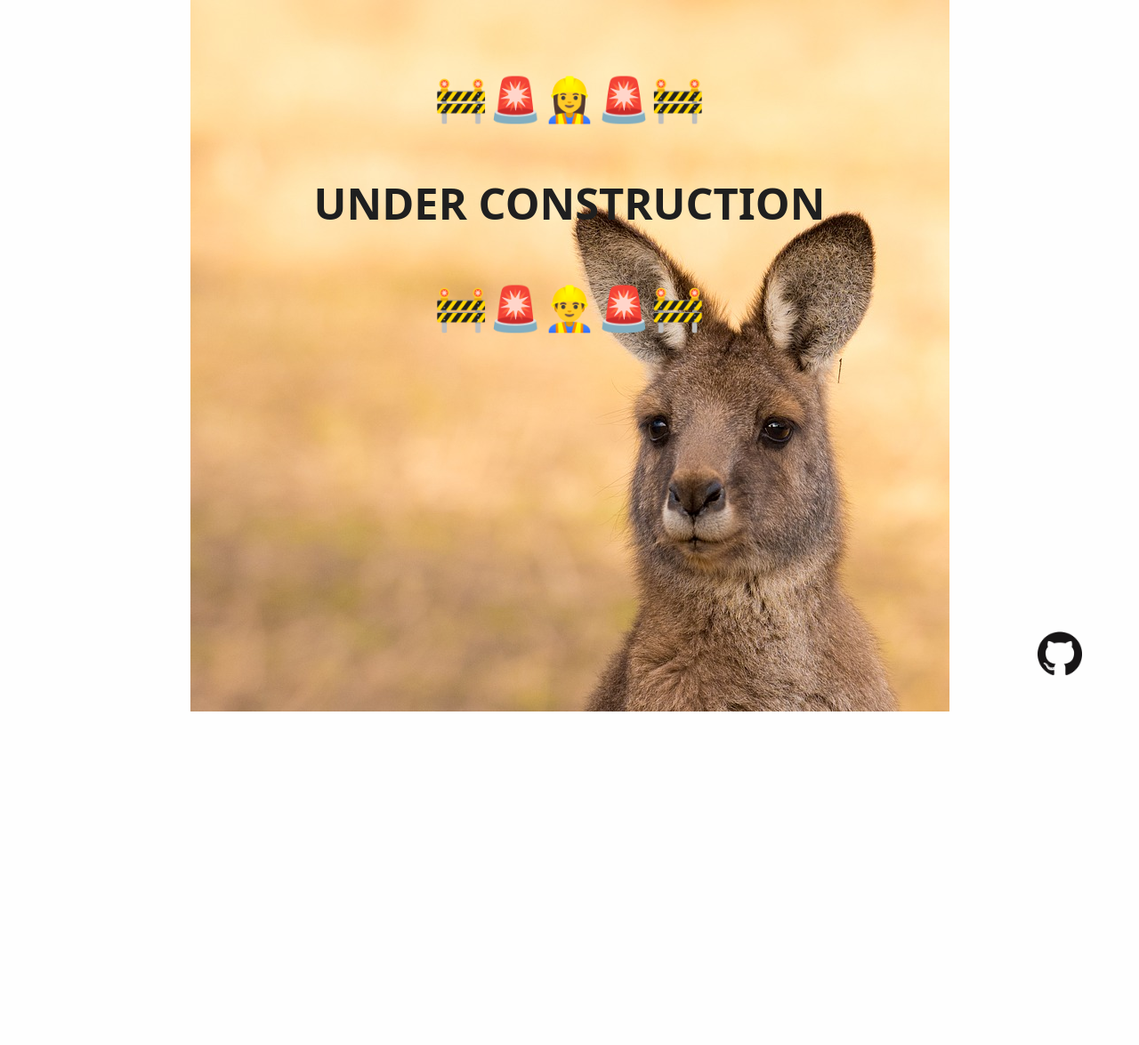
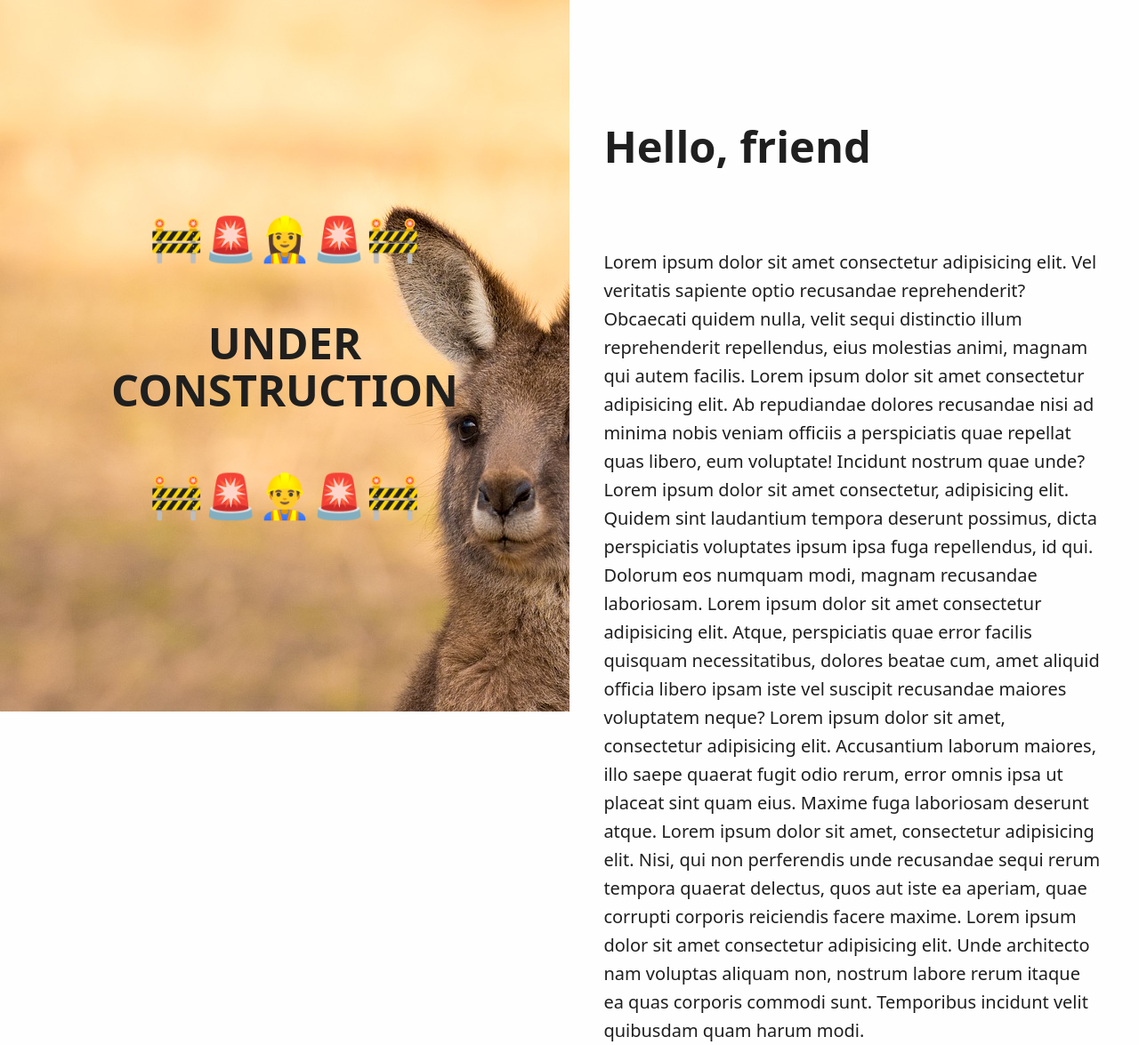
Before and after one commit to jakobkg/ja.kob.codes, a Flask app: template templates/landingpage.html in a window 1280 px wide. Shown: the whole page at 89% size. Before the commit the page ends 800 px from the top, so only its background shows below. Run offline with Flask 2, Linux system fonts and the light colour scheme; the template is opened without the code that fills it, so the values that code supplies are empty.

Commit message:
Add basic styling

```diff
--- /dev/null
+++ b/static/css/landingpage.css
@@ -0,0 +1,41 @@
+body {
+    height: 100vh;
+}
+
+.container {
+    height: 100%;
+    max-width: none;
+    margin:0;
+    display: flex;
+    justify-content: flex-end;
+    align-items: center;
+}
+
+.wrapper {
+    width: 50%;
+    padding: 3%;
+}
+
+.static-wrapper {
+    position: fixed;
+    display: flex;
+    right: 50%;
+    height: 100%;
+    background-image: url("../img/roo.jpg");
+    align-items: center;
+    justify-content: center;
+    text-align: center;
+}
+
+.scroll-wrapper {
+    position: absolute;
+    right: 0%;
+    height: 100%;
+    display: flex;
+    flex-direction: column;
+}
+
+.scroll-wrapper::-webkit-scrollbar {
+    display: none;
+    margin-right: 5%;
+}
--- a/templates/landingpage.html
+++ b/templates/landingpage.html
@@ -4,35 +4,37 @@
     <title>ja.kob.codes</title>
     <meta name="viewport" content="width=device-width, initial-scale=1.0">
     <link rel="stylesheet" href="{{ url_for('static', filename='css/main.css') }}">
-
-    <style>
-      .container {
-        text-align: center;
-      }
-
-      .container img {
-        position: absolute;
-        right: 5%;
-        bottom: 5%;
-        width: 50px;
-        height: 50px;
-}
-
-      body {
-        background-image: url("{{ url_for('static', filename='img/roo.jpg') }}");
-        background-repeat: no-repeat;
-        background-position: top;
-      }
-      </style>
+    <link rel="stylesheet" href="{{ url_for('static', filename='css/landingpage.css') }}"
   </head>
   <body>
     <div class="container">
-      <h1>🚧🚨👷‍♀️🚨🚧</h1>
-        <h1>UNDER CONSTRUCTION</h1>
-        <h1>🚧🚨👷‍♂️🚨🚧</h1>
-        <a href="https://github.com/jakobkg">
-          <img src="{{ url_for('static', filename='img/github_logo.png') }}">
-        </a>
+      <div class="wrapper static-wrapper">
+        <div class="left-side-content">
+          <h1>🚧🚨👷‍♀️🚨🚧</h1>
+          <h1>UNDER CONSTRUCTION</h1>
+          <h1>🚧🚨👷‍♂️🚨🚧</h1>
+        </div>
+      </div>
+      <div class="wrapper scroll-wrapper">
+        <p>
+          <h1>Hello, friend</h1>
+        </p>
+        <p>
+          Lorem ipsum dolor sit amet consectetur adipisicing elit. Vel veritatis sapiente optio recusandae reprehenderit? Obcaecati quidem nulla, velit sequi distinctio illum reprehenderit repellendus, eius molestias animi, magnam qui autem facilis.
+
+          Lorem ipsum dolor sit amet consectetur adipisicing elit. Ab repudiandae dolores recusandae nisi ad minima nobis veniam officiis a perspiciatis quae repellat quas libero, eum voluptate! Incidunt nostrum quae unde?
+
+          Lorem ipsum dolor sit amet consectetur, adipisicing elit. Quidem sint laudantium tempora deserunt possimus, dicta perspiciatis voluptates ipsum ipsa fuga repellendus, id qui. Dolorum eos numquam modi, magnam recusandae laboriosam.
+
+          Lorem ipsum dolor sit amet consectetur adipisicing elit. Atque, perspiciatis quae error facilis quisquam necessitatibus, dolores beatae cum, amet aliquid officia libero ipsam iste vel suscipit recusandae maiores voluptatem neque?
+
+          Lorem ipsum dolor sit amet, consectetur adipisicing elit. Accusantium laborum maiores, illo saepe quaerat fugit odio rerum, error omnis ipsa ut placeat sint quam eius. Maxime fuga laboriosam deserunt atque.
+
+          Lorem ipsum dolor sit amet, consectetur adipisicing elit. Nisi, qui non perferendis unde recusandae sequi rerum tempora quaerat delectus, quos aut iste ea aperiam, quae corrupti corporis reiciendis facere maxime.
+
+          Lorem ipsum dolor sit amet consectetur adipisicing elit. Unde architecto nam voluptas aliquam non, nostrum labore rerum itaque ea quas corporis commodi sunt. Temporibus incidunt velit quibusdam quam harum modi.
+        </p>
+      </div>
     </div>
   </body>
 </html>
```
